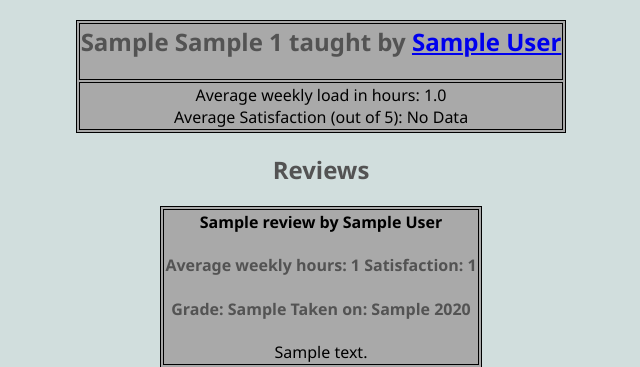
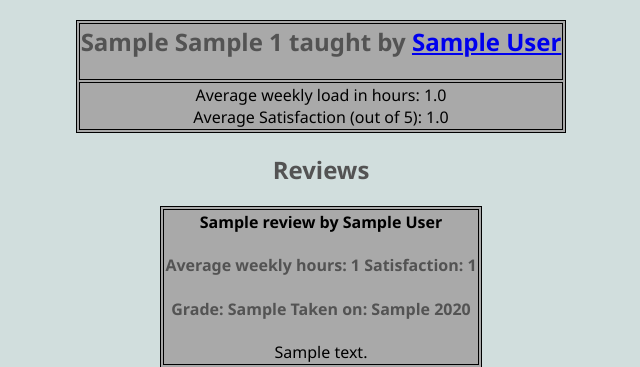
Before and after one commit to jerichojacala/heroku412, a Django app: page /project/course/1 in a window 1280 px wide. Shown: the part 136-503 px from the top of the page, without its empty margins (319-959 px from the left). Run offline with Django 5.2, Linux system fonts and the light colour scheme; tables that the repository leaves empty hold one stand-in row (values such as "Sample post").

Commit message:
fixed a bug

```diff
--- a/project/templates/project/show_course.html
+++ b/project/templates/project/show_course.html
@@ -18,7 +18,7 @@
                 <tr>
                     <td>
                         Average weekly load in hours: {% if course.get_reviews %}{{course.get_course_load}}{% else %}No Data{% endif %}<br>
-                        Average Satisfaction (out of 5): {% if course.get_satisfaction %}{{course.get_course_satisfaction}}{% else %}No Data{% endif %}
+                        Average Satisfaction (out of 5): {% if course.get_course_satisfaction %}{{course.get_course_satisfaction}}{% else %}No Data{% endif %}
                         <!--display course metrics-->
                     </td>
                 </tr>
--- a/project/templates/project/show_professor.html
+++ b/project/templates/project/show_professor.html
@@ -14,7 +14,7 @@
                     <td>
                         <h2>{{professor.first_name}} {{professor.last_name}}'s page of Courses</h2>
                         <h3>Teaching at {{professor.college}}</h3>
-                        <h3>Average satisfaction (0-5): {% if professor.get_professor_satisfaction %}{{professor.get_professor_satisfaction}}{% else %}No Data{% endif %}</h3>
+                        <h3>Average satisfaction (0-5):{{professor.get_professor_satisfaction}}</h3>
                     </td>
 
                 </tr>
```
